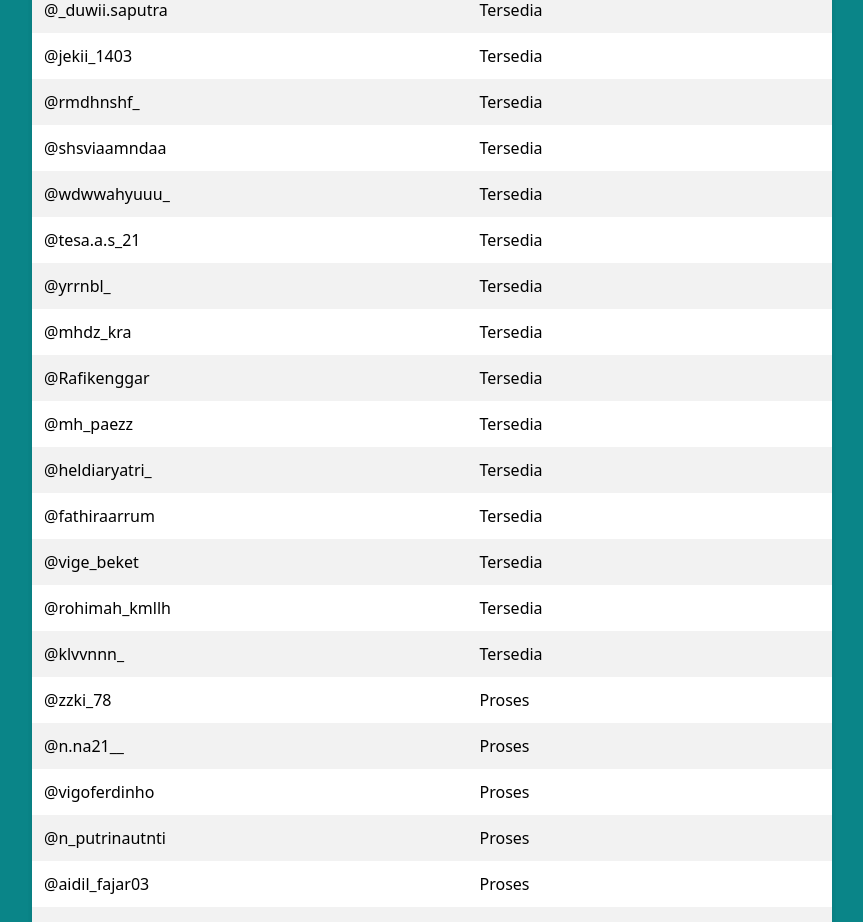
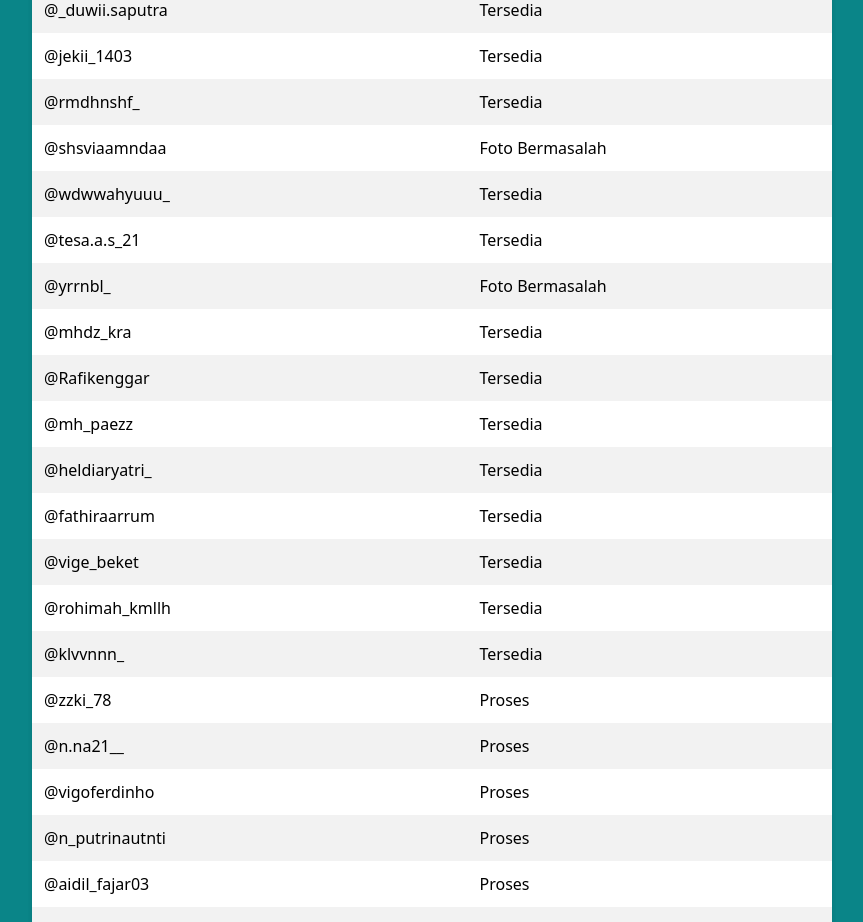
Before and after one commit to xenzadigitalgroup/twb24, a plain HTML site: page Public/Source/table.html in a window 1280 px wide. Shown: the part 4400-5322 px from the top of the page, without its empty margins (208-1071 px from the left). Drawn offline with Linux system fonts and the light colour scheme.

Commit message:
Update table.html

```diff
--- a/Public/Source/table.html
+++ b/Public/Source/table.html
@@ -399,7 +399,7 @@
                 </tr>
                 <tr>
                     <td>@shsviaamndaa</td>
-                    <td>Tersedia</td>
+                    <td>Foto Bermasalah</td>
                 </tr>
                 <tr>
                     <td>@wdwwahyuuu_</td>
@@ -411,7 +411,7 @@
                 </tr>
                 <tr>
                     <td>@yrrnbl_</td>
-                    <td>Tersedia</td>
+                    <td>Foto Bermasalah</td>
                 </tr>
                 <tr>
                     <td>@mhdz_kra</td>
```
